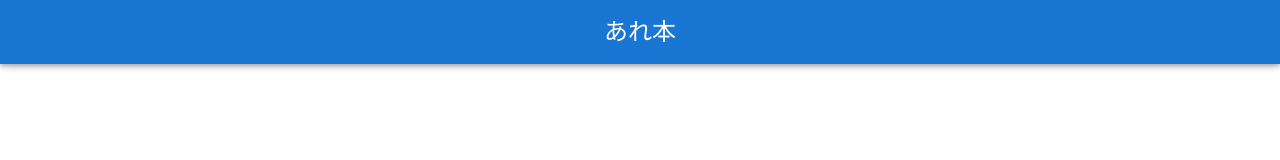
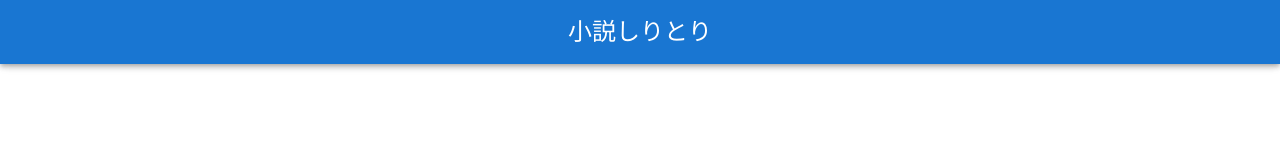
Before and after one commit to K-Kazuyuki/https-jmn-jrbn, a React (Vite) app: page / in a window 1280 px wide. Shown: the top 160 px of the page. Built offline with nearby package versions, Linux system fonts and the light colour scheme.

Commit message:
Headerコンポーネントのタイトルを「小説しりとり」に変更し、PageCardコンポーネントの最小幅を200pxに設定

```diff
--- a/src/Header.tsx
+++ b/src/Header.tsx
@@ -5,7 +5,7 @@ const Header = () => {
     <AppBar position="fixed" color="primary" sx={{ top: 0 }}>
       <Toolbar>
         <Typography variant="h5" sx={{ flexGrow: 1 }}>
-          あれ本
+          小説しりとり
         </Typography>
       </Toolbar>
     </AppBar>
--- a/src/components/PageCard.tsx
+++ b/src/components/PageCard.tsx
@@ -13,6 +13,7 @@ const PageCard: FC<Props> = (props) => {
     <Card
       sx={{
         maxWidth: 345,
+        minWidth: 200,
         cursor: props.href ? "pointer" : "default",
       }}
       onClick={() => {
```
